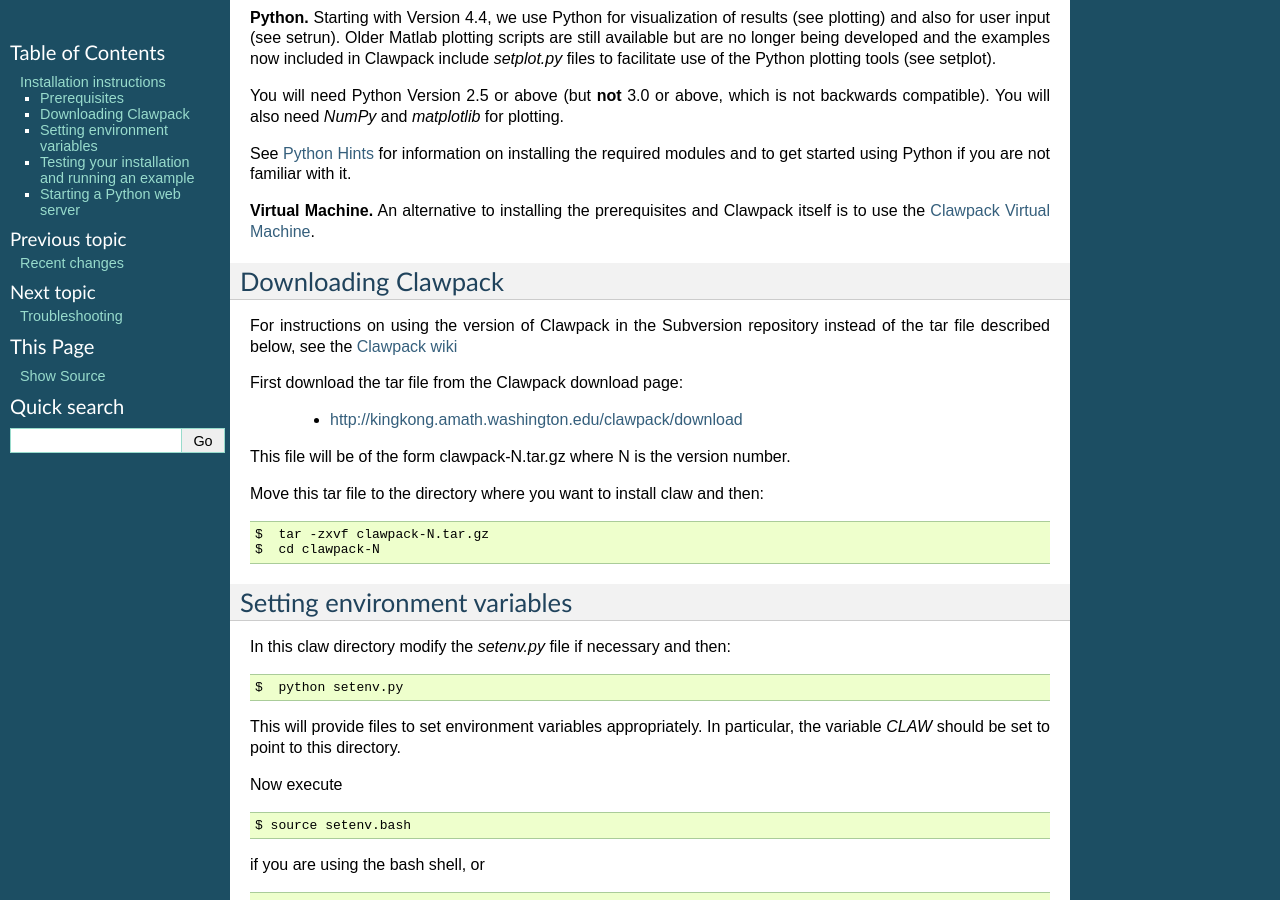
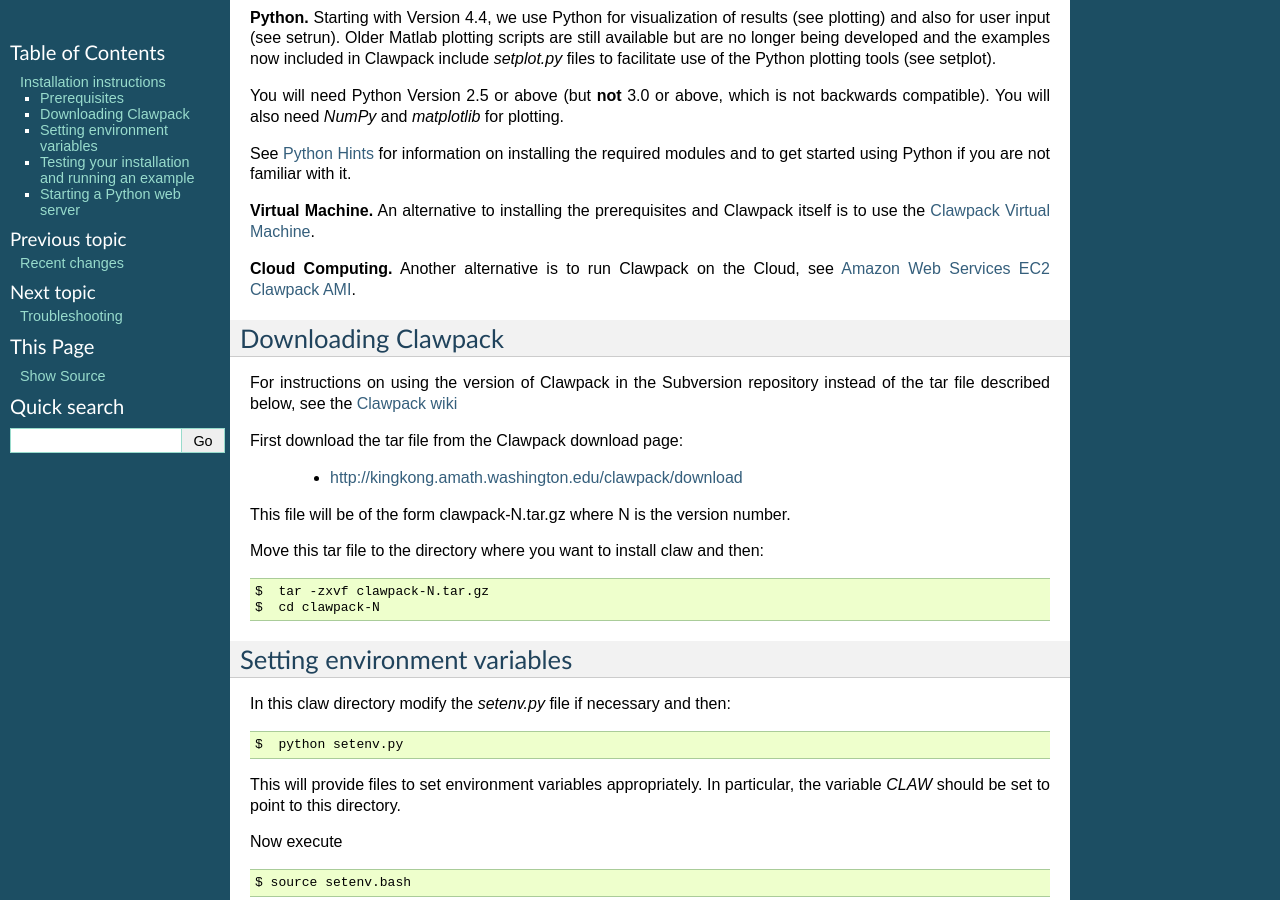
Before and after one commit to clawpack/doc, a Sphinx documentation site: the page built from doc/installing.rst, in a window 1280 px wide and 900 px high, scrolled down 621 px. Built offline with Sphinx 7.4.7, drawn with Linux system fonts in a browser that asks for light colours; formulas are drawn with MathJax 3; pages that are not in the unit, such as notebooks, are missing from menus.

Commit message:
First pass at documentation of AWS/EC2 instructions - links

```diff
--- a/doc/installing.rst
+++ b/doc/installing.rst
@@ -48,6 +48,9 @@
 **Virtual Machine.**
 An alternative to installing the prerequisites and Clawpack itself is to use the
 :ref:`vm`.
+
+**Cloud Computing.**
+Another alternative is to run Clawpack on the Cloud, see :ref:`aws`.
 
 .. _downloading:
 
--- a/doc/vm.rst
+++ b/doc/vm.rst
@@ -8,6 +8,8 @@
 Using Clawpack requires a variety of other software packages, as summarized in
 :ref:`installing`. An alternative to installing the prerequisites is to use the
 virtual machine described in this section.
+
+Another alternative is to run Clawpack on the Cloud, see :ref:`aws`.
 
 To do so, you need only download and
 install the
```
